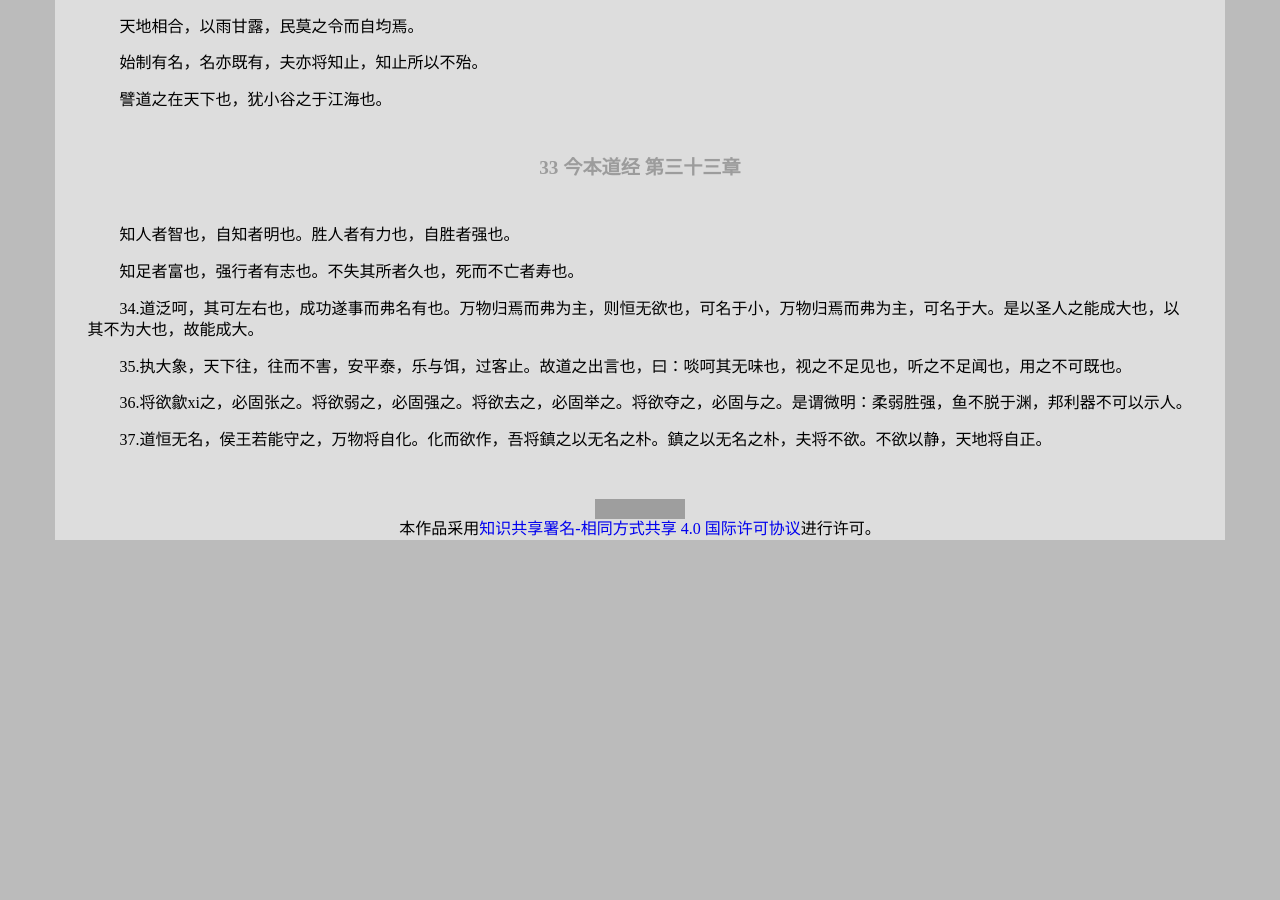
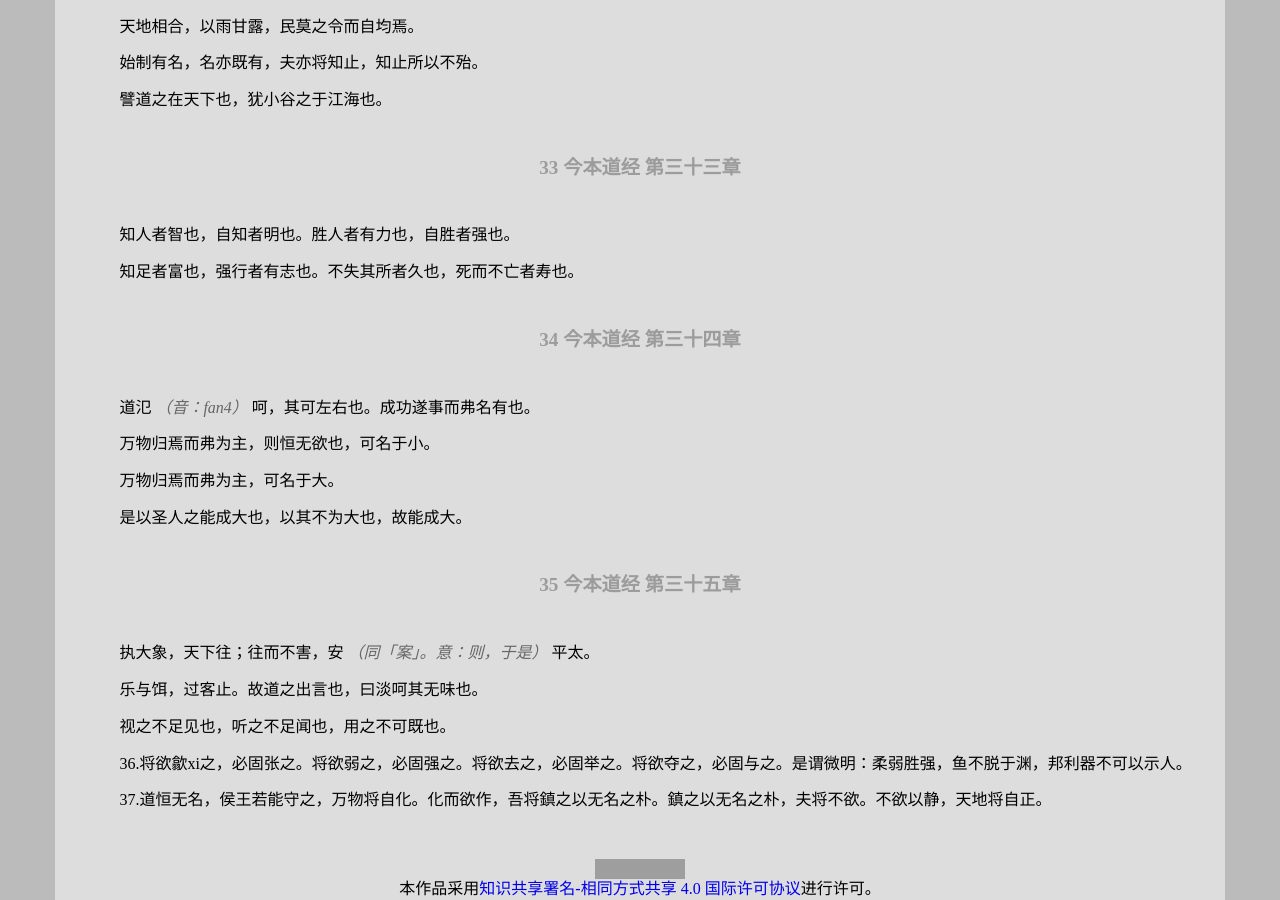
Before and after one commit to leiqin/leiqin.github.io, a Jekyll site: the page built from shoucang/daodejing.markdown, in a window 1280 px wide and 900 px high, scrolled down 18012 px. Built offline with Jekyll 4.4.1, drawn with Linux system fonts in a browser that asks for light colours; nearby versions of some CDN libraries; before the commit the page ends 18552 px from its top, so only the background shows below that; grey boxes are pictures that could not be loaded.

Commit message:
道德经 道经 34 35

```diff
--- a/shoucang/daodejing.markdown
+++ b/shoucang/daodejing.markdown
@@ -717,11 +717,25 @@ title: 道德经
 
 知足者富也，强行者有志也。不失其所者久也，死而不亡者寿也。
 
+###### 34 今本道经 第三十四章
+
+道氾 _（音：fan4）_ 呵，其可左右也。成功遂事而弗名有也。
+
+万物归焉而弗为主，则恒无欲也，可名于小。
+
+万物归焉而弗为主，可名于大。
+
+是以圣人之能成大也，以其不为大也，故能成大。
+
+###### 35 今本道经 第三十五章
+
+执大象，天下往；往而不害，安 _（同「案」。意：则，于是）_ 平太。
+
+乐与饵，过客止。故道之出言也，曰淡呵其无味也。
+
+视之不足见也，听之不足闻也，用之不可既也。
 
 
-34.道泛呵，其可左右也，成功遂事而弗名有也。万物归焉而弗为主，则恒无欲也，可名于小，万物归焉而弗为主，可名于大。是以圣人之能成大也，以其不为大也，故能成大。
-
-35.执大象，天下往，往而不害，安平泰，乐与饵，过客止。故道之出言也，曰：啖呵其无味也，视之不足见也，听之不足闻也，用之不可既也。
 
 36.将欲歙xi之，必固张之。将欲弱之，必固强之。将欲去之，必固举之。将欲夺之，必固与之。是谓微明：柔弱胜强，鱼不脱于渊，邦利器不可以示人。
 
```
